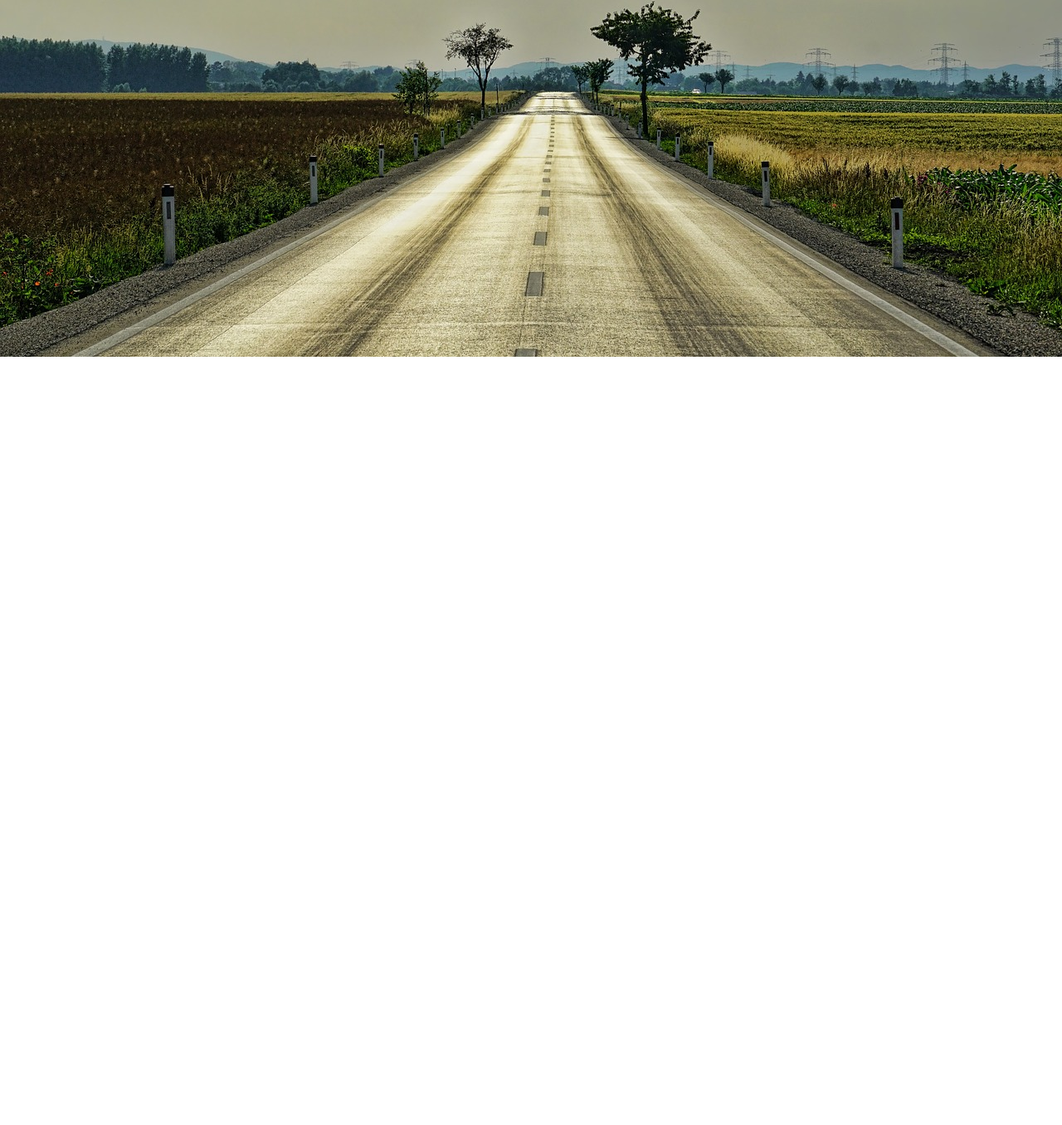
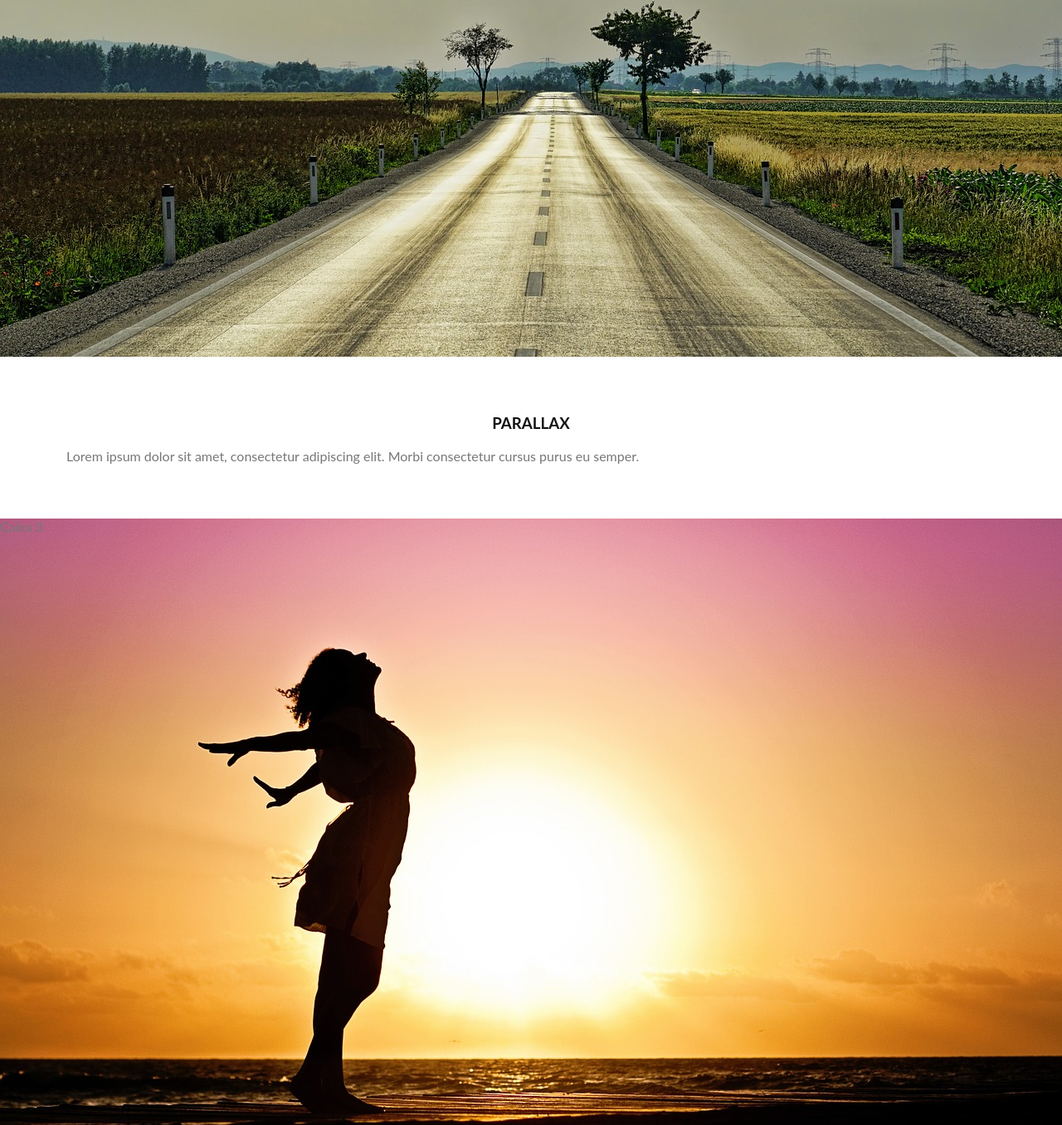
Before and after one commit to lctiago/parallax, a plain HTML site: page index.html in a window 1280 px wide. Shown: the part 1364-2720 px from the top of the page at 83% size. Before the commit the page ends 1794 px from the top, so only its background shows below. Drawn offline with Linux system fonts and the light colour scheme.

Commit message:
Adiciona efeito parallax e mais conteúdo

```diff
--- a/index.html
+++ b/index.html
@@ -16,5 +16,15 @@
         <div class="caixa2">
             Caixa 2
         </div>
+        <div class="conteudo">
+            <h3>Parallax</h3>
+            <p>Lorem ipsum dolor sit amet, consectetur adipiscing elit. Morbi consectetur cursus purus eu semper.</p>
+        </div>
+        <div class="caixa3">
+            Caixa 3
+        </div>
+        <div class="caixa4">
+            Caixa 4
+        </div>
     </body>
 </html>
--- a/main.css
+++ b/main.css
@@ -17,8 +17,12 @@ h3 {
     color: #111;
 }
 
-.caixa1, .caixa2 {
+/* Efeito parallax */
+.caixa1, .caixa2, .caixa3, .caixa4 {
     height: 100%;
+    background-repeat: no-repeat;
+    background-size: cover;
+    background-attachment: fixed;
 }
 
 .caixa1 {
@@ -28,3 +32,11 @@ h3 {
 .caixa2 {
     background-image: url(img/imagem2.jpg);
 }
+
+.caixa3 {
+    background-image: url(img/imagem3.jpg);
+}
+
+.caixa4 {
+    background-image: url(img/imagem4.jpg);
+}
```
